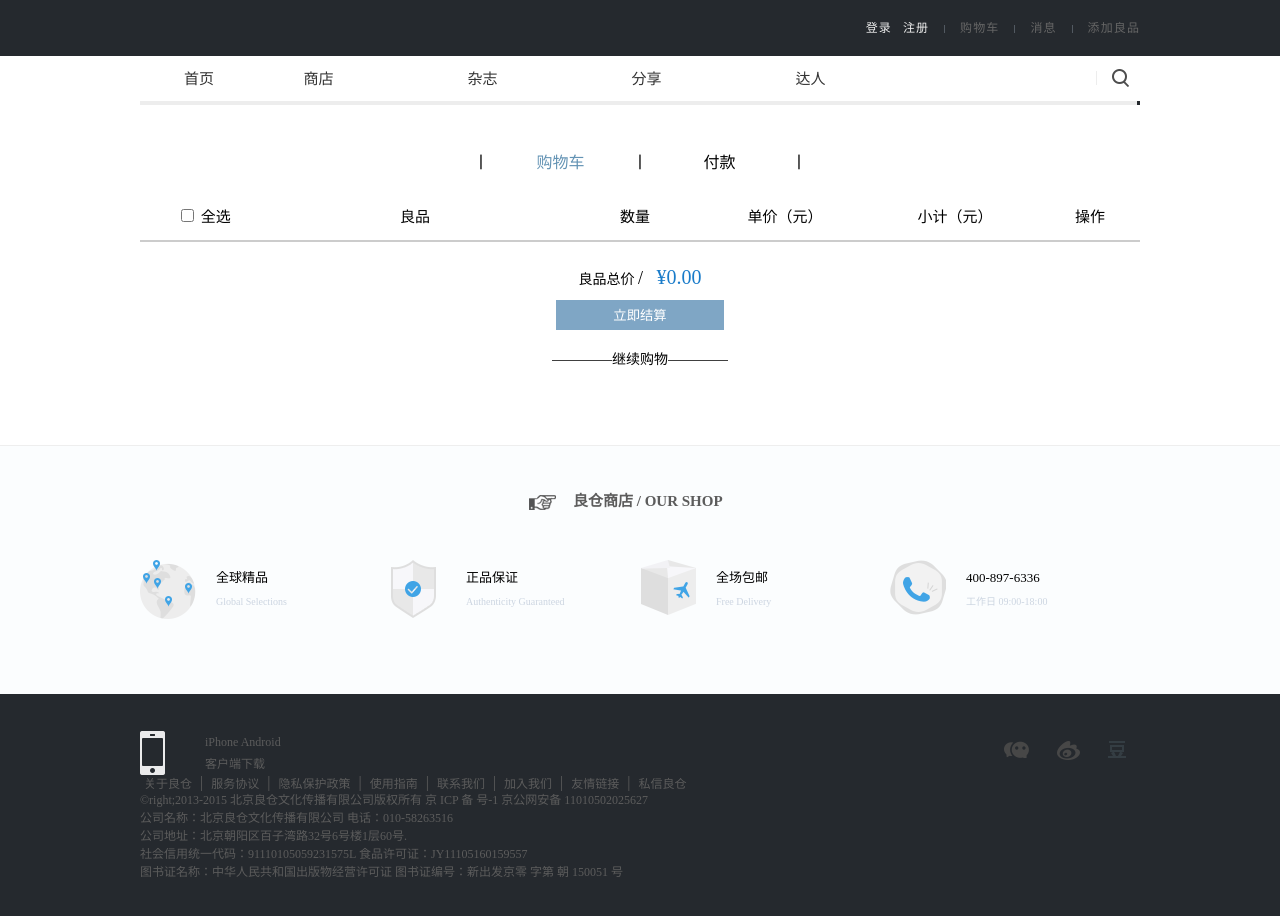
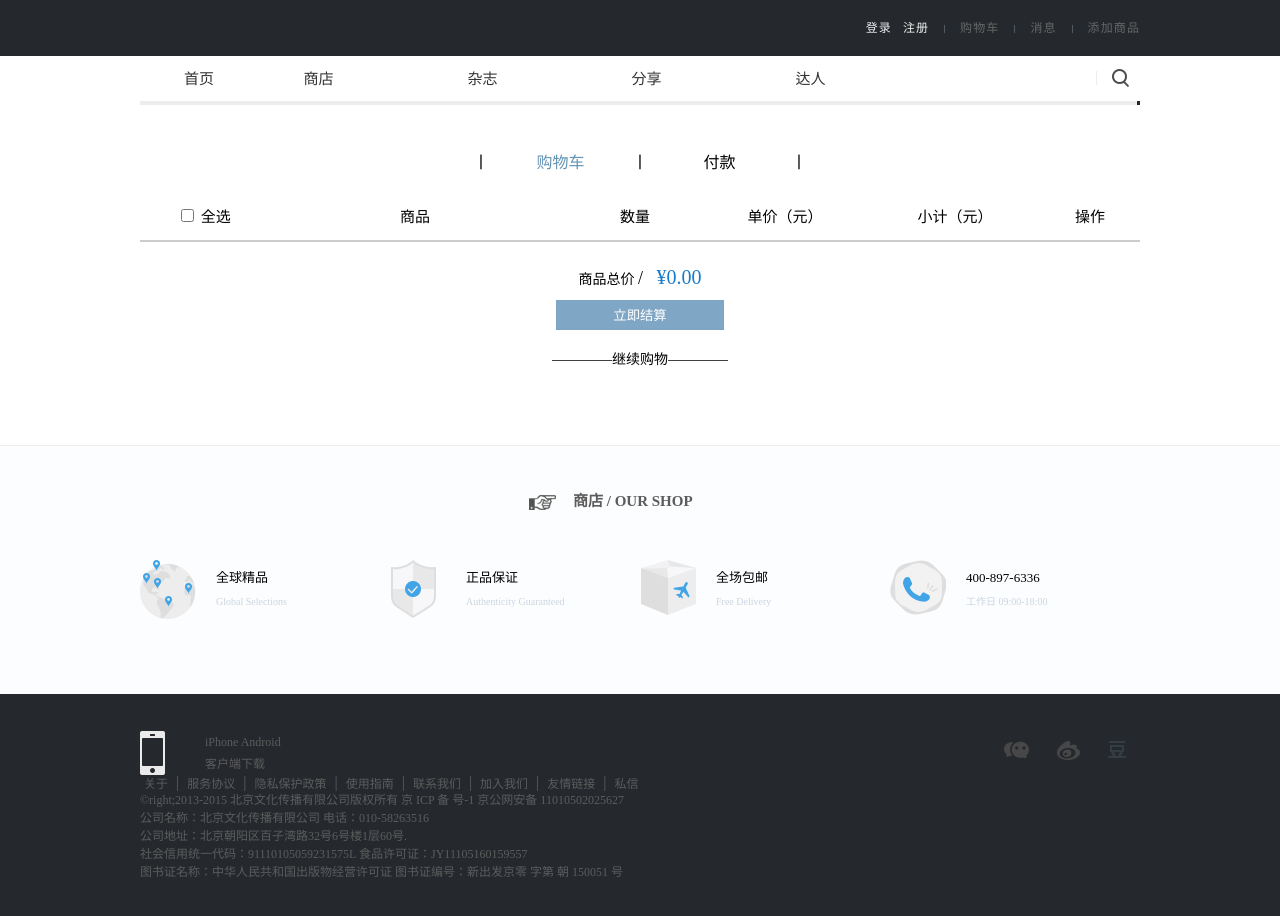
Before and after one commit to xueli233/liangcang-0.0.1, a plain HTML site: page cart.html in a window 1280 px wide. Drawn offline with Linux system fonts and the light colour scheme; no server answers.

```diff
--- a/cart.html
+++ b/cart.html
@@ -41,7 +41,7 @@
 					</li>
 					<li class="line"></li>
 					<li	class="add">
-						<a href="">添加良品</a>
+						<a href="">添加商品</a>
 					</li>
 				</ul>
 			</div>
@@ -94,7 +94,7 @@
 		                    	<input type="checkbox" id="selectAll" class="chkbox" style="margin-left:12px;" >
 		                    	全选
 		                    </th>
-		                    <th width="300">良品</th>
+		                    <th width="300">商品</th>
 		                    <th width="120">数量</th>
 		                    <th width="160">单价（元）</th>
 		                    <th width="160">小计（元）</th>
@@ -110,7 +110,7 @@
 		        	<input type="hidden" name="payCartIds" id="payCartIds" value="">
 			        <input type="hidden" name="payMoney" id="payMoney" value="0.00">
 			        <input type="hidden" name="payAmount" id="payAmount" value="0">
-			        <p>良品总价 <font style="font-size:18px;">/</font> <span class="priceNo">¥<font id="payMoneyTxt">0.00</font></span></p>
+			        <p>商品总价 <font style="font-size:18px;">/</font> <span class="priceNo">¥<font id="payMoneyTxt">0.00</font></span></p>
 			        <p class="origPrice" id="origPrice" style="display: none;"> &nbsp;¥<span>0.00</span>&nbsp;</p>
 			        <p style="display:none;color:#d20019;text-decoration:;" id="origsave"> &nbsp;为您节省 <span>1060</span>元&nbsp;</p>
 			        <p><a href="submit.html"><input type="button" class="checkoutBtn" onclick="submitCart();" value="立即结算"></a></p>
@@ -125,7 +125,7 @@
 	    <div class="footer-main">
 	      <!--标题-->
 	        <div class="foot-h">
-	           <h3>良仓商店 / OUR SHOP</h3>
+	           <h3>商店 / OUR SHOP</h3>
 	        </div>
 	      <!--列表-->
 	        <ul class="foot-b">
@@ -168,7 +168,7 @@
 		    </ul>
 	         <!--底部导航-->
 		    <ul class="b-nav">
-		        <li><a href="#">关于良仓</a></li>
+		        <li><a href="#">关于</a></li>
 		        <li>|</li>
 		        <li><a href="#">服务协议</a></li>
 		        <li>|</li>
@@ -182,10 +182,10 @@
 		        <li>|</li>
 		        <li><a href="#">友情链接</a></li>
 		        <li>|</li>
-		        <li><a href="#">私信良仓</a></li>
+		        <li><a href="#">私信</a></li>
 		    </ul>
-		    <p> &copyright;2013-2015 北京良仓文化传播有限公司版权所有 京 ICP 备 号-1 京公网安备 11010502025627</p>
-		    <p>  公司名称：北京良仓文化传播有限公司  电话：010-58263516 </p>
+		    <p> &copyright;2013-2015 北京文化传播有限公司版权所有 京 ICP 备 号-1 京公网安备 11010502025627</p>
+		    <p>  公司名称：北京文化传播有限公司  电话：010-58263516 </p>
 		    <p>  公司地址：北京朝阳区百子湾路32号6号楼1层60号.</p>
 		    <p>  社会信用统一代码：91110105059231575L  食品许可证：JY11105160159557  </p>
 		    <p>  图书证名称：中华人民共和国出版物经营许可证  图书证编号：新出发京零 字第 朝 150051 号  </p>
```
Also changed, not shown: pro_center.html (+6 -6 lines).
